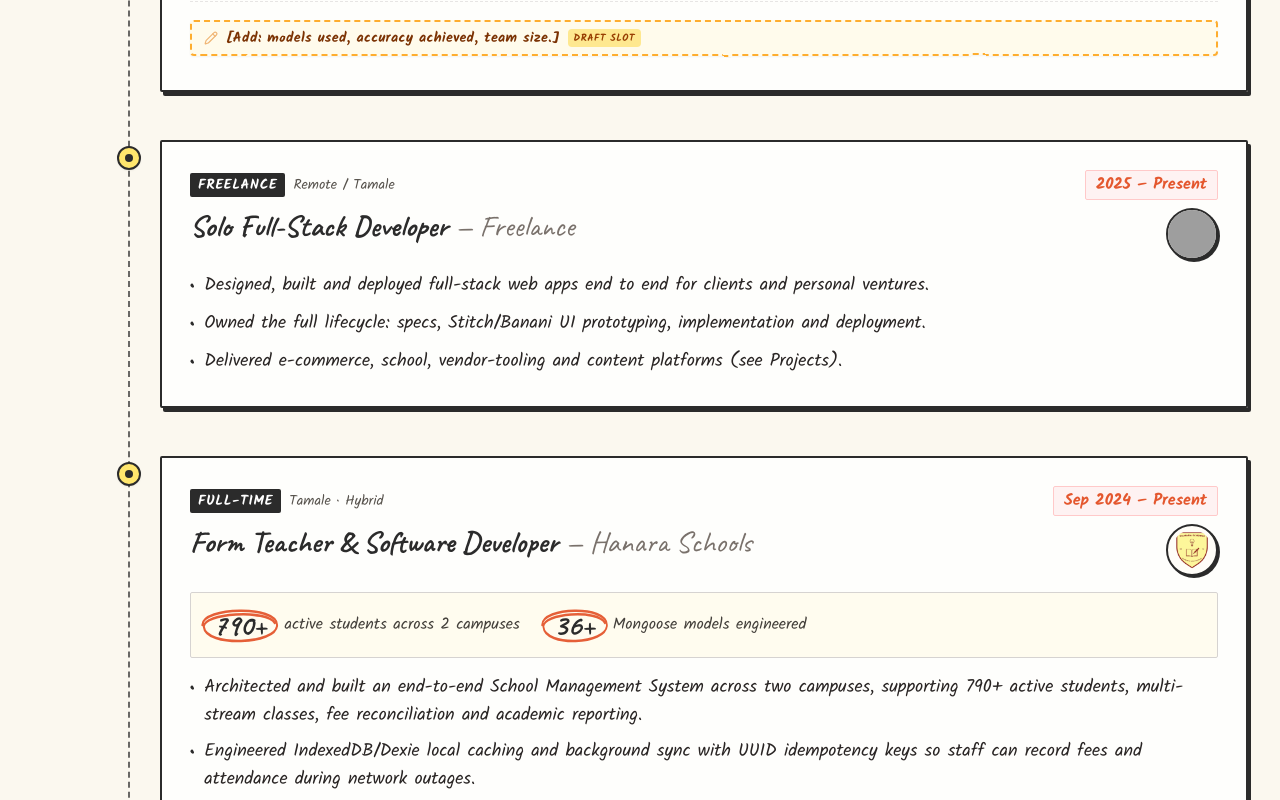
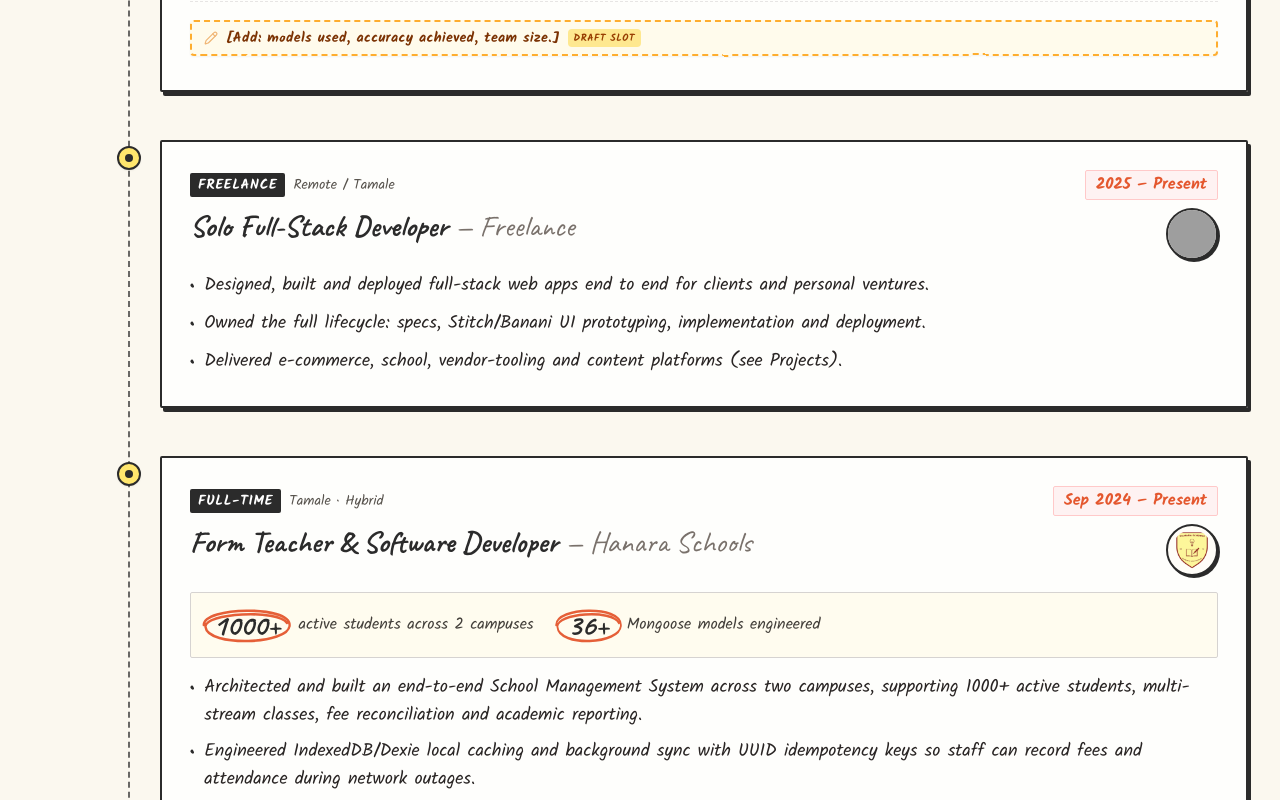
Before and after one commit to hmfareed/Portfolio-Revamp, a Next.js app: page / in a window 1280 px wide. Shown: the part 5216-6016 px from the top of the page. Built offline with nearby package versions, Linux system fonts and the light colour scheme; grey boxes are pictures that could not be loaded.

Commit message:
content(hanara): update active student count from 790+ to 1000+

```diff
--- a/src/content/experience.ts
+++ b/src/content/experience.ts
@@ -71,14 +71,14 @@ export const experienceContent: ExperienceItem[] = [
     location: "Tamale · Hybrid",
     logo: "/images/logos/hanara-schools.png",
     bullets: [
-      "Architected and built an end-to-end School Management System across two campuses, supporting 790+ active students, multi-stream classes, fee reconciliation and academic reporting.",
+      "Architected and built an end-to-end School Management System across two campuses, supporting 1000+ active students, multi-stream classes, fee reconciliation and academic reporting.",
       "Engineered IndexedDB/Dexie local caching and background sync with UUID idempotency keys so staff can record fees and attendance during network outages.",
       "Built a digital fee ledger with dual verification between Form Teachers and School Accountants, including discrepancy logs, audit trails and digital handover receipts."
     ],
     placeholders: [],
     highlightStats: [
       {
-        value: "790+",
+        value: "1000+",
         label: "active students across 2 campuses"
       },
       {
--- a/src/content/projects.ts
+++ b/src/content/projects.ts
@@ -100,7 +100,7 @@ export const projectsContent: Project[] = [
   {
     slug: "hanara-sms",
     title: "HANARA SMS — School Management System",
-    pitch: "End-to-end School Management System across two campuses, supporting 790+ active students, multi-stream classes, fee reconciliation and academic reporting.",
+    pitch: "End-to-end School Management System across two campuses, supporting 1000+ active students, multi-stream classes, fee reconciliation and academic reporting.",
     role: "Architect & Lead Software Developer",
     stack: [
       "React",
--- a/src/themes/pencil/sections/ExperienceSection.tsx
+++ b/src/themes/pencil/sections/ExperienceSection.tsx
@@ -126,7 +126,7 @@ export const ExperienceSection: React.FC = () => {
                     )}
                   </div>
 
-                  {/* Highlight Stats if any (e.g. 790+ students, 36+ models) */}
+                  {/* Highlight Stats if any (e.g. 1000+ students, 36+ models) */}
                   {item.highlightStats && item.highlightStats.length > 0 && (
                     <div className="my-4 flex flex-wrap items-center gap-6 p-3 bg-amber-50/80 border border-stone-300 rounded-xs font-handwriting">
                       {item.highlightStats.map((stat, sIdx) => (
```
